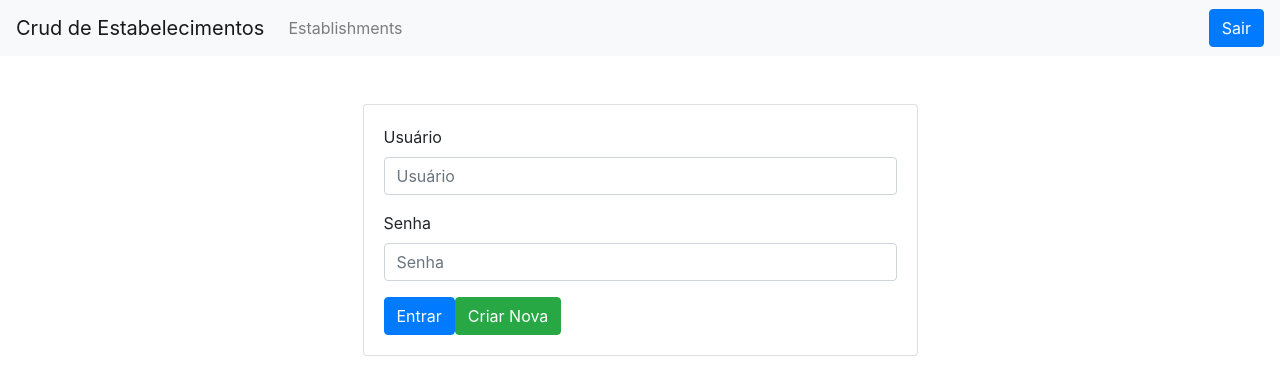
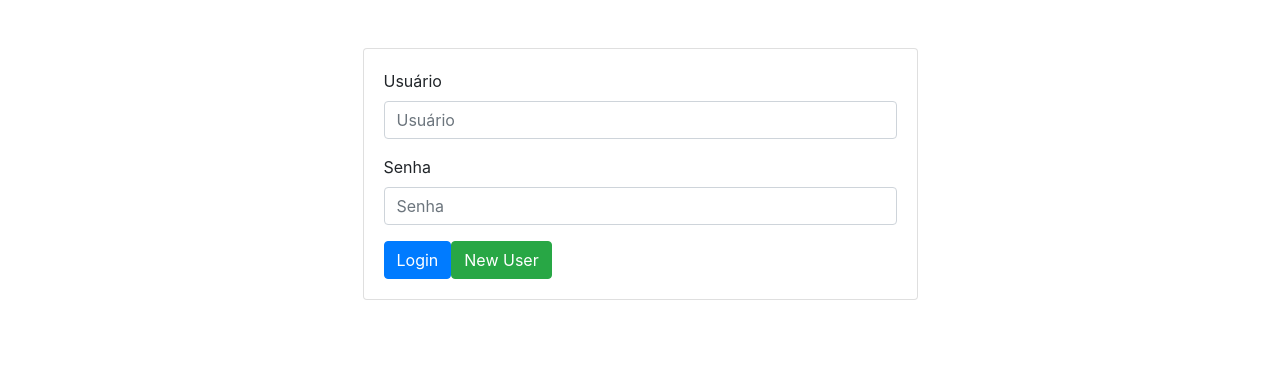
Before and after one commit to faelfquadros/crud-establishments, a React (Create React App) app in the folder front-end/: page /login in a window 1280 px wide. Shown: the top 392 px of the page. Built offline with nearby package versions, Linux system fonts and the light colour scheme.

Commit message:
feat: barra de navegaçao mostrando barra de navegaçao somente quando usuario logado

```diff
--- a/front-end/src/App.js
+++ b/front-end/src/App.js
@@ -2,11 +2,11 @@ import React from 'react';
 import { BrowserRouter, Route, Switch } from 'react-router-dom'
 import './App.css';
 
-import Header from './components/header/header.component'
 import EstablishmentsPage from './pages/establishments-page/establishments-page';
 import LoginPage from './pages/login-page/login-page';
 import NewUserPage from './pages/new-user/new-user';
 import authService from './services/auth.service';
+import NavigationBar from './NavigationBar';
 
 // Criando c component
 class App extends React.Component {
@@ -20,27 +20,39 @@ class App extends React.Component {
         // Definindo o estado inicial
         this.state = {
             userData: null,
+            isAuthenticated: false,
         }
 
-    }
-
-    async loadUser() {
-        let userData = authService.getLoggedUser()
-        console.log(userData)
-        this.setState({userData: userData})
     }
 
     componentDidMount() {
         this.loadUser();
     }
 
-    logout() {
+    loadUser(){
+        let userData = authService.getLoggedUser();
+        if (userData) {
+            this.setState({
+                userData,
+            })
+        }
+    }
+
+    login = () => {
+        this.loadUser();
+        this.setState({ isAuthenticated: true });
+    }
+
+    logout = () => {
         authService.clearLoggerUser()
         window.location.reload()
+        this.setState({ isAuthenticated: false });
     }
 
     // Função que renderiza o componente
     render() {
+
+        const { isAuthenticated } = this.state;
 
         /* const routes = [
             { route : "/establishments", view : EstablishmentsPage, exact : false},
@@ -49,18 +61,11 @@ class App extends React.Component {
 
         return (
            <BrowserRouter>
-                <Header title="Crud de Estabelecimentos" ref={this.myHeader}>
-                    <span>
-                        {this.state.userData?.user}
-                    </span>
-                    <button className="btn btn-primary" onClick={e => this.logout()}>
-                        Sair
-                    </button>
-                </Header>
+                {isAuthenticated && <NavigationBar isLoggedIn={isAuthenticated} logout={this.logout} userData={this.userData}/>}
                 <Switch>
                     <Route path="/establishments" component={EstablishmentsPage} />
-                    <Route path="/newUser" component={props => <NewUserPage {...props} onLogin={() => this.loadUser()}/>} />
-                    <Route path="/login" component={props => <LoginPage {...props} onLogin={() => this.loadUser()}/>} />
+                    <Route path="/newUser" component={props => <NewUserPage {...props} onLogin={() => this.login()}/>} />
+                    <Route path="/login" component={props => <LoginPage {...props} onLogin={() => this.login()}/>} />
                     {/* routes.map((item, index) => (
                         <Route key={index} path={item.route} component={item.view} exact={item.exact}/>
                     )) */}
--- /dev/null
+++ b/front-end/src/NavigationBar.js
@@ -0,0 +1,20 @@
+import React from 'react'
+import Header from './components/header/header.component'
+
+class NavigationBar extends React.Component {
+
+  render() {
+    return (
+        <Header title="Stablishments Crud" ref={this.myHeader}>
+            <span>
+                {this.props.userData?.user}
+            </span>
+            <button className="btn btn-primary" onClick={e => this.props.logout()}>
+                Logout
+            </button>
+        </Header>
+    )
+  }
+}
+
+export default NavigationBar
--- a/front-end/src/pages/login-page/login-page.js
+++ b/front-end/src/pages/login-page/login-page.js
@@ -66,8 +66,8 @@ class LoginPage extends React.Component {
                                     id="password"
                                     placeholder="Senha"/>
                             </div>
-                            <button type="submit" className="btn btn-primary">Entrar</button>
-                            <button className="btn btn-success" onClick={this.sendCreateNewUser}>Criar Nova</button>
+                            <button type="submit" className="btn btn-primary">Login</button>
+                            <button className="btn btn-success" onClick={this.sendCreateNewUser}>New User</button>
 
                         </form>
                     </div>
```
Also changed, not shown: 1 other file (tests, documents, lock files or other folders).
